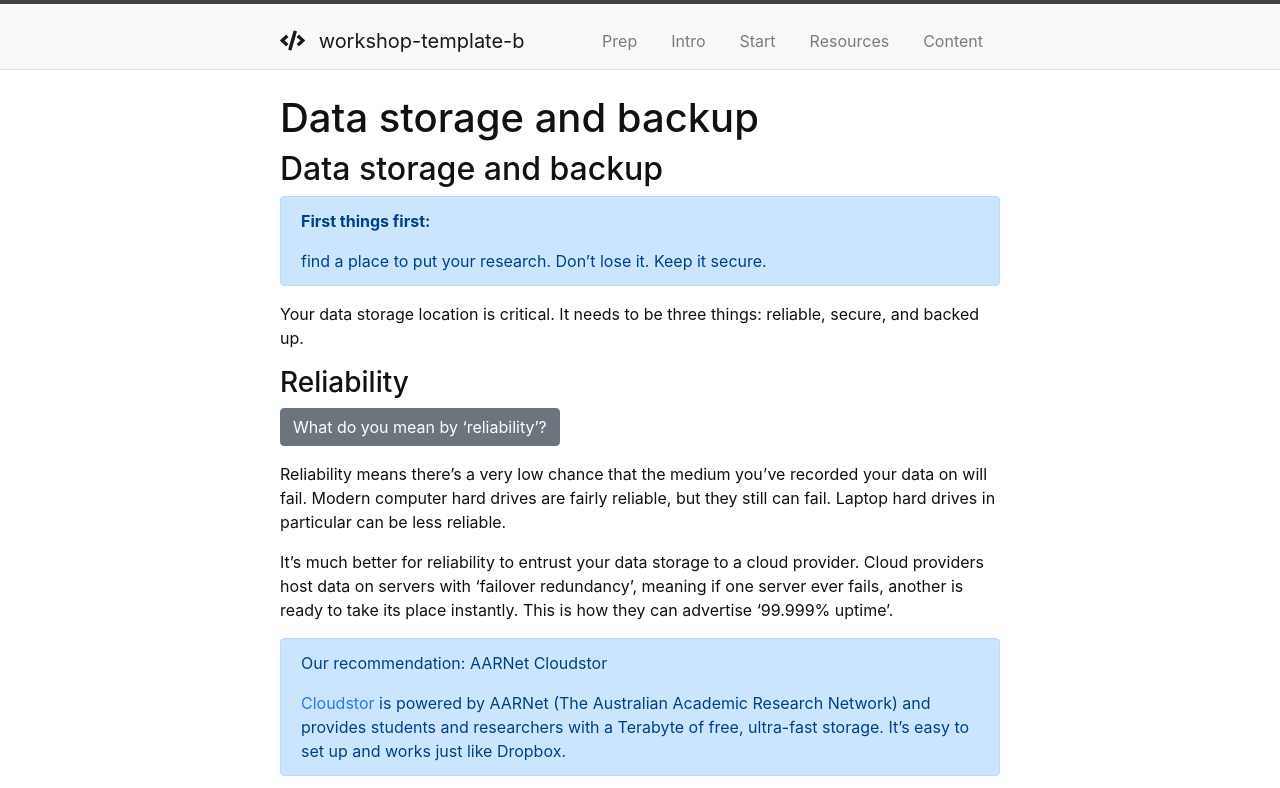
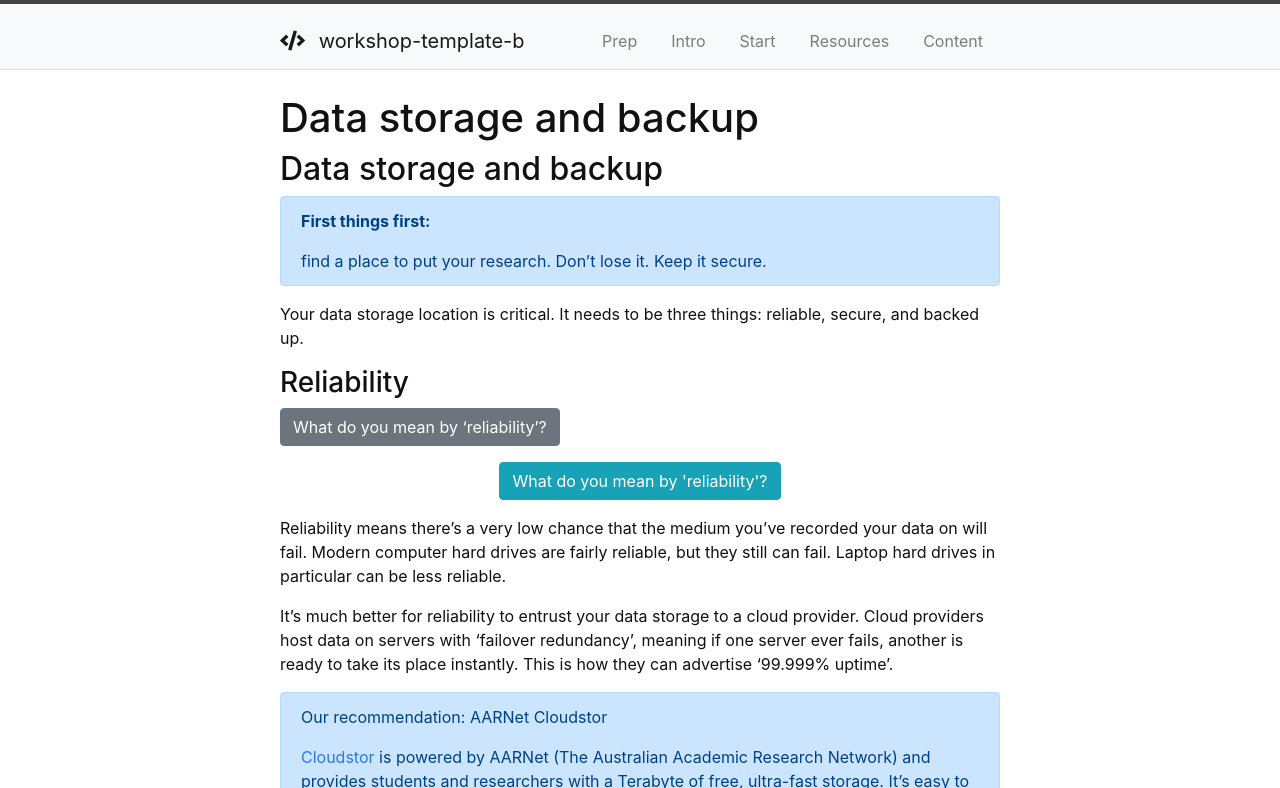
Before and after one commit to GriffithUniLibrary/digital-tools-modular, a Jekyll site: the page built from content/0-prep-backup.md, in a window 1280 px wide and 900 px high, cut to the strip 0-788 px from the top of the window. Built offline with Jekyll 4.4.1, drawn with Linux system fonts in a browser that asks for light colours; our own code applies the rules of GitHub Pages for plain Markdown files.

Commit message:
Modal button for reliability

```diff
--- a/content/0-prep-backup.md
+++ b/content/0-prep-backup.md
@@ -13,6 +13,8 @@ Your data storage location is critical. It needs to be three things: reliable, s
 ### Reliability
 
 {% include button.html text="What do you mean by 'reliability'?" %}
+
+{% include modal.html button="What do you mean by 'reliability'?" color="info" title="About reliability" text="Reliability means there's a very low chance that the medium you've recorded your data on will fail. Modern computer hard drives are fairly reliable, but they still can fail. Laptop hard drives in particular can be less reliable." %}
 
 Reliability means there's a very low chance that the medium you've recorded your data on will fail. Modern computer hard drives are fairly reliable, but they still can fail. Laptop hard drives in particular can be less reliable.
 
```
